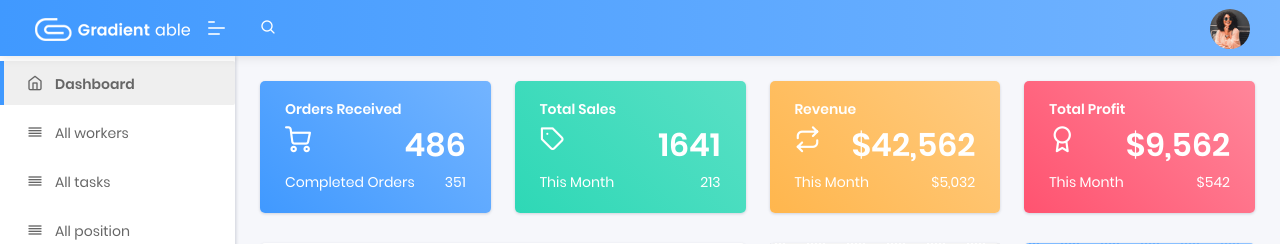
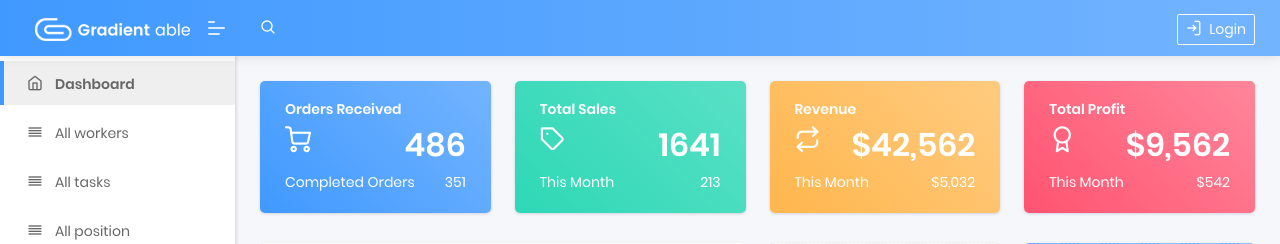
Before and after one commit to trs-ostapchuk/task-manager, a Django app: page / in a window 1280 px wide. Shown: the top 244 px of the page. Run offline with Django 4.2, Linux system fonts and the light colour scheme; some libraries are stand-ins or nearby versions.

Commit message:
Refactor header navigation

```diff
--- a/templates/includes/navigation.html
+++ b/templates/includes/navigation.html
@@ -1,57 +1,49 @@
-
 <!-- [ Header ] start -->
 <header class="navbar pcoded-header navbar-expand-lg navbar-light headerpos-fixed header-blue">
 
-
   <div class="m-header">
     <a class="mobile-menu" id="mobile-collapse" href="#"><span></span></a>
-            <a href="#" class="b-brand">
-                <!-- ========   change your logo hear   ============ -->
-                <img src="/static/assets/images/logo.png" alt="" class="logo">
-                <img src="/static/assets/images/logo-icon.png" alt="" class="logo-thumb">
+    <a href="/" class="b-brand">
+      <!-- ========   change your logo here   ============ -->
+      <img src="/static/assets/images/logo.png" alt="Logo" class="logo">
+      <img src="/static/assets/images/logo-icon.png" alt="Logo Icon" class="logo-thumb">
     </a>
     <a href="#" class="mob-toggler">
       <i class="feather icon-more-vertical"></i>
     </a>
   </div>
+
   <div class="collapse navbar-collapse">
     <ul class="navbar-nav me-auto">
       <li class="nav-item">
         <a href="#" class="pop-search"><i class="feather icon-search"></i></a>
         <div class="search-bar">
           <input type="text" class="form-control border-0 shadow-none" placeholder="Search here">
-                        <button type="button" class="btn-close" aria-label="Close">
-                        </button>
+          <button type="button" class="btn-close" aria-label="Close"></button>
         </div>
       </li>
     </ul>
-            <ul class="navbar-nav ms-auto">
-                <li>
-                    <div class="dropdown drp-user">
-                        <a href="#" class="dropdown-toggle" data-bs-toggle="dropdown">
-                            <img src="/static/assets/images/user/avatar-1.jpg" class="img-radius wid-40"
-                                alt="User-Profile-Image">
+
+    <!-- Right-side auth navigation -->
+    <ul class="navbar-nav ms-auto align-items-center">
+      {% if request.user.is_authenticated %}
+        <li class="nav-item me-3 text-white">
+          Hello, <strong>{{ request.user.username }}</strong>
+        </li>
+        <li class="nav-item">
+          <a href="{% url 'logout' %}" class="btn btn-outline-light btn-sm">
+            <i class="feather icon-log-out me-1"></i> Logout
           </a>
-                        <div class="dropdown-menu dropdown-menu-end profile-notification">
-                            <div class="pro-head">
-                                <img src="/static/assets/images/user/avatar-1.jpg" class="img-radius"
-                                    alt="User-Profile-Image">
-                                <span>
-                                    {{ request.user.username }}
-                                </span>
-                            </div>
-                            <ul class="pro-body">
-                                <li>
-                                    <a href="#"
-                                       class="dropdown-item"><i
-                                            class="feather icon-lock"></i> Logout</a></li>
-                            </ul>
-                        </div>
-                    </div>
         </li>
+      {% else %}
+        <li class="nav-item">
+          <a href="{% url 'login' %}" class="btn btn-outline-light btn-sm">
+            <i class="feather icon-log-in me-1"></i> Login
+          </a>
+        </li>
+      {% endif %}
     </ul>
   </div>
 
-
 </header>
 <!-- [ Header ] end -->
```
Lines whose indentation alone changed are shown as unchanged.
